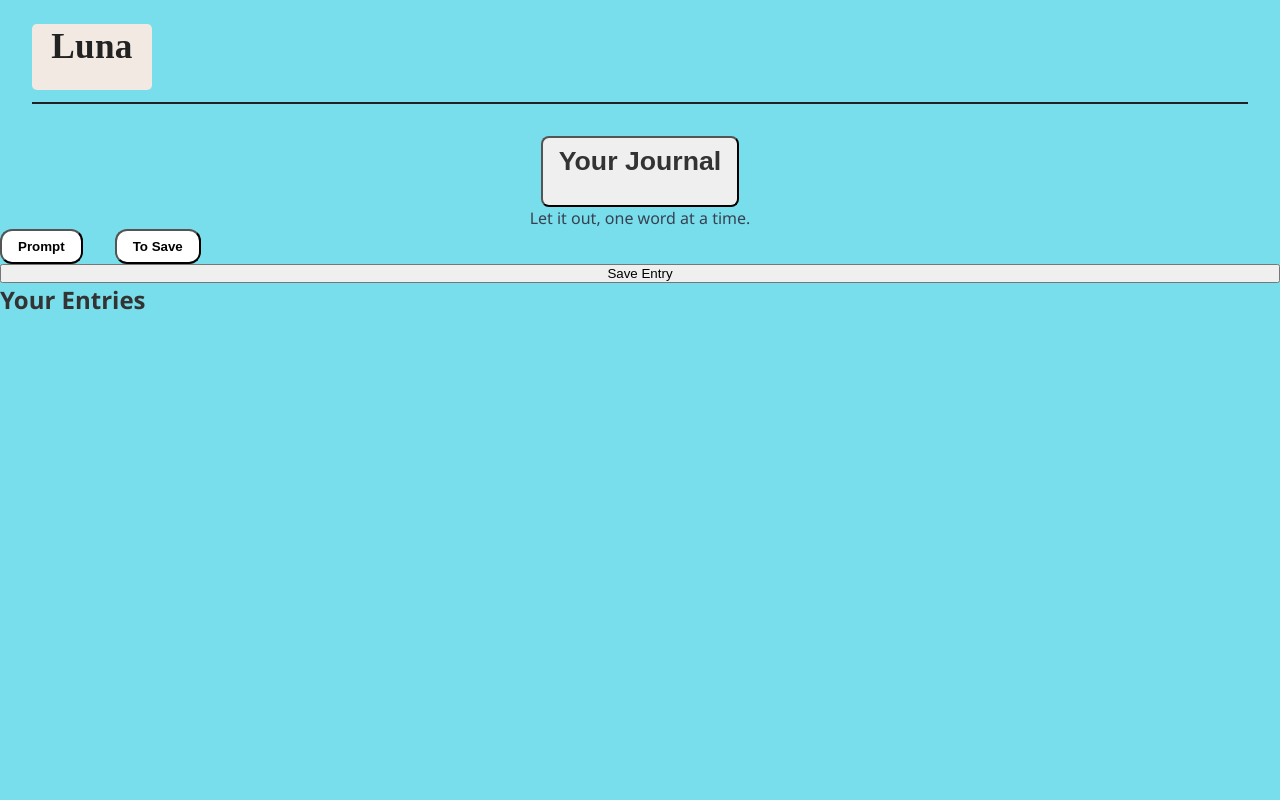
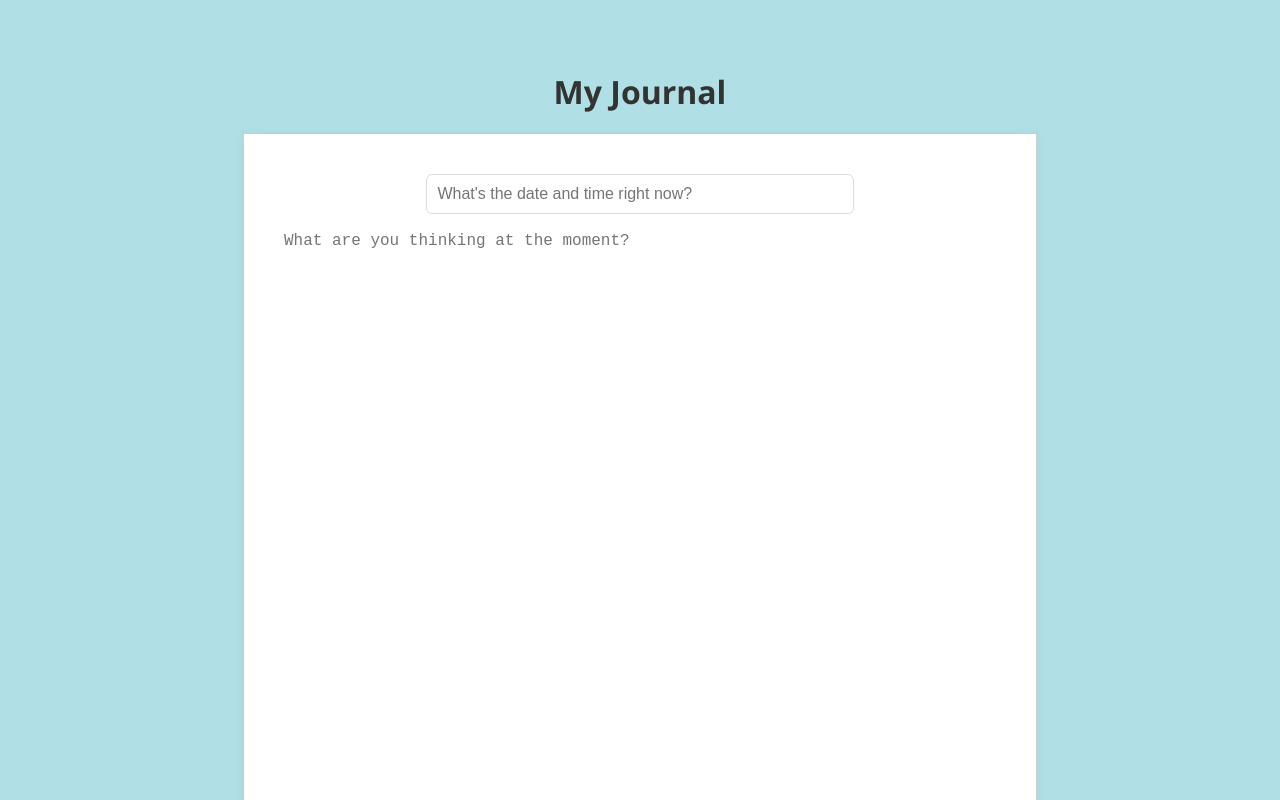
Before and after one commit to snehuha/chatbot, a React (Vite) app in the folder client/: page /journal in a window 1280 px wide. Shown: the top 800 px of the page. Built offline with nearby package versions, Linux system fonts and the light colour scheme; a web font is replaced by a local one.

Commit message:
edited journal page

```diff
--- /dev/null
+++ b/client/src/pages/Journal.css
@@ -0,0 +1,111 @@
+body {
+  font-family: "Segoe UI", sans-serif;
+  background: #b0e0e6;
+  margin: 0;
+  padding: 40px 0;
+  display: flex;
+  justify-content: center;
+  align-items: flex-start;
+  min-height: 100vh;
+}
+
+.container {
+  background: #b0e0e6;
+  padding: 30px;
+  border-radius: 10px;
+
+  text-align: center;
+}
+
+h1, h2 {
+  color: #333;
+  margin-bottom: 20px;
+}
+
+/* A4-like text area */
+#a4-sheet {
+  width: 794px;
+  height: 1123px;
+  max-width: 100%;
+  margin: 0 auto 30px;
+  background: white;
+  border: 1px solid #ccc;
+  padding: 40px;
+  box-sizing: border-box;
+  box-shadow: 0 0 10px rgba(0,0,0,0.05);
+  overflow: auto;
+}
+
+form {
+  display: flex;
+  flex-direction: column;
+  align-items: center;
+}
+
+form input {
+  width: 60%;
+  margin-bottom: 15px;
+  padding: 10px;
+  font-size: 16px;
+  border: 1px solid #ddd;
+  border-radius: 6px;
+}
+
+form textarea {
+  width: 100%;
+  height: 100%;
+  resize: none;
+  border: none;
+  outline: none;
+  font-size: 16px;
+  line-height: 1.6;
+  background: transparent;
+}
+
+form button {
+  margin-top: 15px;
+  padding: 12px 24px;
+  font-size: 16px;
+  background: #007BFF;
+  color: white;
+  border: none;
+  border-radius: 6px;
+  cursor: pointer;
+}
+
+form button:hover {
+  background: #0056b3;
+}
+
+ul#entries {
+  list-style: none;
+  padding: 0;
+  margin-top: 30px;
+}
+
+ul#entries li {
+  background: #f9f9f9;
+  padding: 15px;
+  margin: 10px 0;
+  border-left: 5px solid #007BFF;
+  border-radius: 6px;
+  text-align: left;
+}
+
+ul#entries h3 {
+  margin: 0 0 5px;
+}
+
+ul#entries small {
+  color: #666;
+  font-size: 12px;
+}
+
+.delete-btn {
+  background: none;
+  color: red;
+  border: none;
+  font-size: 14px;
+  float: right;
+  cursor: pointer;
+}
--- a/client/src/pages/Journal.jsx
+++ b/client/src/pages/Journal.jsx
@@ -3,23 +3,22 @@ import Header from '../components/common/Header';
 import { useState, useEffect } from "react";
 import Button from '../components/common/Button';
 import '../assets/app.css';
+import "./Journal.css"; // keep your CSS file
+
 export default function Journal() {
-
-
-const JournalApp = () => {
-  const [title, setTitle] = useState('');
-  const [content, setContent] = useState('');
+  const [title, setTitle] = useState("");
+  const [content, setContent] = useState("");
   const [entries, setEntries] = useState([]);
 
-  // Load from localStorage on mount
+  // Load entries from localStorage on mount
   useEffect(() => {
-    const saved = JSON.parse(localStorage.getItem('journalEntries')) || [];
-    setEntries(saved);
+    const savedEntries = JSON.parse(localStorage.getItem("journalEntries")) || [];
+    setEntries(savedEntries);
   }, []);
 
-  // Save to localStorage when entries change
+  // Save entries to localStorage whenever entries change
   useEffect(() => {
-    localStorage.setItem('journalEntries', JSON.stringify(entries));
+    localStorage.setItem("journalEntries", JSON.stringify(entries));
   }, [entries]);
 
   const handleSubmit = (e) => {
@@ -27,45 +26,51 @@ const JournalApp = () => {
     if (!title.trim() || !content.trim()) return;
 
     const newEntry = {
-      title,
-      content,
+      title: title.trim(),
+      content: content.trim(),
       date: new Date().toLocaleString(),
     };
 
+    // newest entry on top
     setEntries([newEntry, ...entries]);
-    setTitle('');
-    setContent('');
+    setTitle("");
+    setContent("");
   };
 
-  const deleteEntry = (index) => {
-    const updated = [...entries];
-    updated.splice(index, 1);
-    setEntries(updated);
+  const handleDelete = (index) => {
+    const updatedEntries = entries.filter((_, i) => i !== index);
+    setEntries(updatedEntries);
   };
 
-    return (
-    <div className="min-h-screen bg-sky-200 pl-8 flex flex-col items-left">
-      <Header />
-      <div className="text-center mb-8">
-        <button className="bg white px-4 py=4 inline-block text-3xl font-sans border-2 border-black rounded-lg px-6 py-2 shadow-md bg-gray-100 mb-4">
-          <h1>Your Journal</h1>
-        </button>
+  return (
+    <div className="container">
+      <h1> My Journal</h1>
 
-        <p className="text-gray-700 italic">Let it out, one word at a time.</p>
-      </div>
+      <form onSubmit={handleSubmit}>
 
-      <div className="absolute top-5 left-5 flex flex-col gap-5">
-        <div className="flex gap-8 pl-8" >
-          <button className="bg-white px-4 py-4 pl-8 rounded-xl border-8 border-black shadow hover:bg-blue-100 transition-colors font-semibold">
-            Prompt
-          </button>
-          <button className="bg-white px-4 py-2 rounded-xl border-[5px] shadow hover:bg-gray-100 transition-colors font-semibold">
-           To Save
-          </button>
-        </div>
+        <div id="a4-sheet">
+          <input
+      type="text"
+      placeholder="What's the date and time right now?"
+      value={title}
+      onChange={(e) => setTitle(e.target.value)}
+      required
+    />
+
+
+  {/* Content Section */}
+  <div className="mb-4">
+    <textarea
+      placeholder="What are you thinking at the moment?"
+      value={content}
+      onChange={(e) => setContent(e.target.value)}
+      required
+    />
+  </div>
+</div>
 
         <button type="submit">Save Entry</button>
-      </div>
+      </form>
 
       <h2>Your Entries</h2>
       <ul id="entries">
@@ -73,7 +78,9 @@ const JournalApp = () => {
           <li key={index}>
             <h3>
               {entry.title}
-              <button className="delete-btn" onClick={() => deleteEntry(index)}>Delete</button>
+              <button className="delete-btn" onClick={() => handleDelete(index)}>
+                Delete
+              </button>
             </h3>
             <p>{entry.content}</p>
             <small>{entry.date}</small>
@@ -82,7 +89,4 @@ const JournalApp = () => {
       </ul>
     </div>
   );
-};
-
-return <JournalApp />;
 }
```
